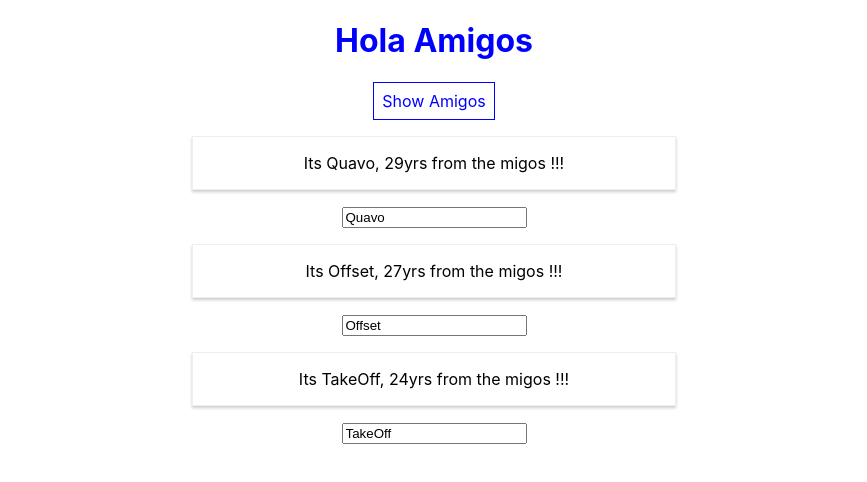
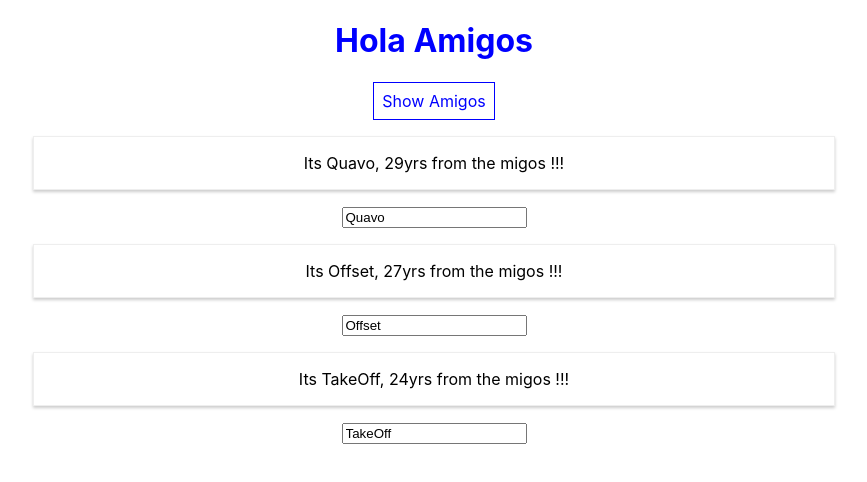
Before and after one commit to itzGiwa/FirstReaction, a React app: page / in a window 1280 px wide. Both pictures are taken after a click on the button "Show Amigos". Shown: the top 482 px of the page, without its empty margins (206-1073 px from the left). Built offline with nearby package versions, Linux system fonts and the light colour scheme.

Commit message:
Remove Radium

```diff
--- a/src/App.js
+++ b/src/App.js
@@ -1,6 +1,5 @@
 import React, {Component} from 'react';
 import './App.css';
-import Radium, {StyleRoot} from 'radium';
 import Person from './Person/Person';
 
 class App extends Component{
@@ -71,11 +70,7 @@
       font: 'inherit',
       border: '1px solid blue',
       padding: '8px',
-      cursor: 'pointer',
-      ':hover': {
-        backgroundColor: 'grey',
-        color: 'black'
-      }
+      cursor: 'pointer'
     }
 
     //when a component is re-rendered this method is called again
@@ -94,10 +89,6 @@
 
       style.backgroundColor = 'white';
       style.color = 'blue';
-      style[':hover'] = {
-        backgroundColor: 'salmon',
-        color: 'black'
-      }
 
     }else{
       person = null
@@ -114,10 +105,7 @@
     }
 
   return (
-
-    //wrap around root app to use media queries
-    <StyleRoot>
-        {/* //Always have a parent div wrapper */}
+        //Always have a parent div wrapper
         <div className="App">
 
         <h1 className={classes.join(' ')}>Hola Amigos</h1>
@@ -130,10 +118,8 @@
 
         </div>
 
-    </StyleRoot>
-
         )
   }
 }
 
-export default Radium(App);
+export default App;
--- a/src/Person/Person.js
+++ b/src/Person/Person.js
@@ -1,21 +1,14 @@
 import React from 'react';
 import './Person.css';
-import Radium from 'radium'
 
 const person = (props) => {
 
-    const style = {
-        '@media (min-width: 500px)' : {
-            width: '450px'
-        }
-    }
-
     return <div>
-    <p className="Person" style={style} onClick={props.click}>
+    <p className="Person" onClick={props.click}>
        Its {props.name}, {props.age}yrs from the migos !!!
     </p>
     <input type="text" onChange={props.change} value={props.name}/>
     </div>
 }
 
-export default Radium(person);
+export default person;
```
